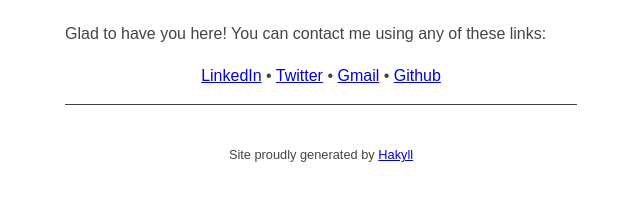
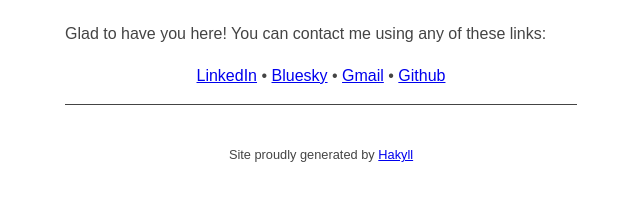
Before and after one commit to a-berg/philambdapi, a plain HTML site: page docs/contact.html in a window 1280 px wide. Shown: the part 153-354 px from the top of the page, 319-959 px from the left. Drawn offline with nearby package versions, Linux system fonts and the light colour scheme; some packages are replaced by stand-ins of ours.

Commit message:
renamed some archives

```diff
--- a/docs/contact.html
+++ b/docs/contact.html
@@ -29,7 +29,7 @@
 <p align="center">
 <a href="https://www.linkedin.com/in/adrianberges/">LinkedIn</a> •
 <!--   <a href="https://blog.athulcyriac.in">Blog</a> • -->
-<a href="https://twitter.com/aberges4">Twitter</a> •
+<a href="https://bsky.app/profile/a-berges.bsky.social">Bluesky</a> •
 <a href="mailto:adberenf@gmail.com">Gmail</a> •
 <a href="https://github.com/a-berg">Github</a>
 </p>
```
Also changed, not shown: docs/posts/2023-01-20-taichi.html (+1 -0 lines), docs/posts/2023-03-18-gpt4_python_scripting.html (+1 -0 lines), docs/posts/2023-09-17-learning-haskell.html (+1 -0 lines), docs/posts/2023-09-22-consciousness.html (+1 -0 lines), docs/posts/2024-11-17-cv_generation.html (+3 -0 lines), templates/post.html (+3 -0 lines), 4 other files.
